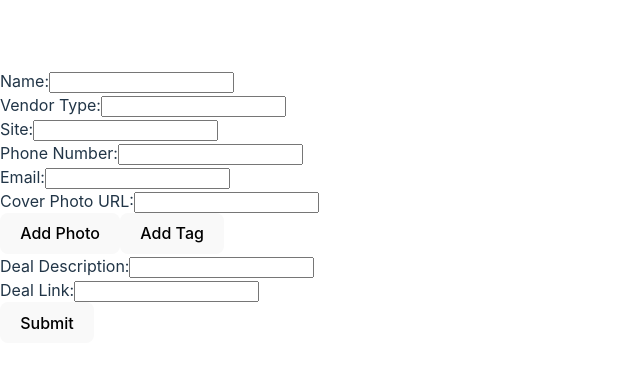
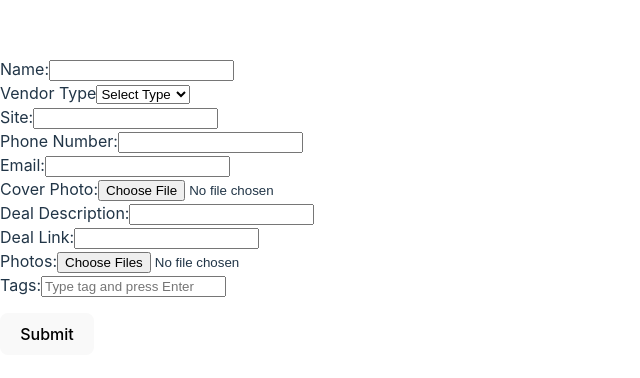
Before and after one commit to kerenk100/baot-travel, a React (Vite) app: page / in a window 1280 px wide. Shown: the part 194-572 px from the top of the page, without its empty margins (0-640 px from the left). Built offline with nearby package versions, Linux system fonts and the light colour scheme.

Commit message:
[sprint-1-team-3-shiran]Fix some fields types and handleChange functions

```diff
--- a/src/VendorForm.jsx
+++ b/src/VendorForm.jsx
@@ -7,20 +7,30 @@ function VendorForm() {
     site: '',
     phoneNumber: '',
     email: '',
-    coverPhoto: '',
-    photos: [],
+    coverPhoto: null,
     deal: {
       id: '',
       vendorId: '',
       description: '',
       link: ''
     },
+    photos: [],
     tags: []
   });
 
+  const VendorTypes = {
+    HOTELS: 'Hotels',
+    RESTAURANTS: 'Restaurants'
+  };
+
   const handleChange = (event) => {
     const { name, value } = event.target;
-    setVendor(vendor => ({ ...vendor, [name]: value }));
+    if(name.includes('.')) {
+      const [key, subKey] = name.split('.');
+      setVendor(vendor => ({ ...vendor, [key]: { ...vendor[key], [subKey]: value }}));
+    } else {
+      setVendor(vendor => ({ ...vendor, [name]: value }));
+    }
   };
 
   const handleSubmit = (event) => {
@@ -29,9 +39,51 @@ function VendorForm() {
     console.log('Form submitted:', vendor);
   };
 
+  const handleCoverPhotoChange = (event) => {
+    if (event.target.files.length > 0) {
+      const file = event.target.files[0];
+      setVendor(prevVendor => ({
+        ...prevVendor,
+        coverPhoto: file
+      }));
+    }
+  };
+
+  const handlePhotosChange = (event) => {
+    // For multiple files, spread the FileList into an array and add it to the existing photos array
+    const files = Array.from(event.target.files);
+    setVendor(prevVendor => ({
+      ...prevVendor,
+      photos: [...prevVendor.photos, ...files]
+    }));
+  };
+
+    const handleAddTag = (tag) => {
+      // Prevent adding empty tags
+      if (!tag.trim()) return;
+
+      setVendor(prevVendor => ({
+        ...prevVendor,
+        tags: [...prevVendor.tags, tag.trim()]
+      }));
+    };
+
+    const handleTagInputKeyDown = (event) => {
+      // Check if the Enter key was pressed
+      if (event.key === 'Enter') {
+        event.preventDefault(); // Prevent form submission
+        handleAddTag(event.target.value);
+        event.target.value = ''; // Clear input field after adding the tag
+      }
+    };
+
+  const handleVendorTypeChange = (event) => {
+    setVendor({...vendor, vendorType: event.target.value});
+  };
+
   return (
     <form onSubmit={handleSubmit}>
-       <div>
+      <div>
         <label>
           Name:
           <input type="text" name="name" value={vendor.name} onChange={handleChange} />
@@ -39,14 +91,18 @@ function VendorForm() {
       </div>
       <div>
         <label>
-          Vendor Type:
-          <input type="text" name="vendorType" value={vendor.vendorType} onChange={handleChange} />
+          Vendor Type
+          <select value={vendor.vendorType} onChange={handleVendorTypeChange}>
+            <option value="">Select Type</option>
+            <option value={VendorTypes.HOTELS}>{VendorTypes.HOTELS}</option>
+            <option value={VendorTypes.RESTAURANTS}>{VendorTypes.RESTAURANTS}</option>
+          </select>
         </label>
       </div>
       <div>
         <label>
           Site:
-          <input type="text" name="site" value={vendor.site} onChange={handleChange} />
+          <input type="url" name="site" value={vendor.site} onChange={handleChange} />
         </label>
       </div>
       <div>
@@ -63,59 +119,38 @@ function VendorForm() {
       </div>
       <div>
         <label>
-          Cover Photo URL:
-          <input type="text" name="coverPhoto" value={vendor.coverPhoto} onChange={handleChange} />
+          Cover Photo:
+          <input type="file" name="coverPhoto" onChange={handleCoverPhotoChange} />
         </label>
       </div>
-      {vendor.photos.map((photo, index) => (
-        <div key={index}>
-          <label>
-            Photo {index + 1} URL:
-            <input
-              type="text"
-              name="photos"
-              value={photo}
-              onChange={(e) => handleArrayChange(e, index, "photos")}
-            />
-          </label>
-        </div>
-      ))}
-      <button type="button" onClick={() => addArrayField("photos")}>Add Photo</button>
-      {vendor.tags.map((tag, index) => (
-        <div key={index}>
-          <label>
-            Tag {index + 1}:
-            <input
-              type="text"
-              name="tags"
-              value={tag}
-              onChange={(e) => handleArrayChange(e, index, "tags")}
-            />
-          </label>
-        </div>
-      ))}
-      <button type="button" onClick={() => addArrayField("tags")}>Add Tag</button>
       <div>
         <label>
           Deal Description:
-          <input
-            type="text"
-            name="deal.description"
-            value={vendor.deal.description}
-            onChange={handleChange}
-          />
+          <input type="text" name="deal.description" value={vendor.deal.description} onChange={handleChange}/>
         </label>
       </div>
       <div>
         <label>
           Deal Link:
-          <input
-            type="text"
-            name="deal.link"
-            value={vendor.deal.link}
-            onChange={handleChange}
-          />
+          <input type="url" name="deal.link" value={vendor.deal.link} onChange={handleChange}/>
         </label>
+      </div>
+      <div>
+        <label>
+          Photos:
+          <input type="file" name="photos" multiple onChange={handlePhotosChange} />
+        </label>
+      </div>
+      <div>
+        <label>
+          Tags:
+          <input type="text" onKeyDown={handleTagInputKeyDown}placeholder="Type tag and press Enter"/>
+        </label>
+        <ul>
+          {vendor.tags.map((tag, index) => (
+            <li key={index}>{tag}</li>
+          ))}
+        </ul>
       </div>
       <button type="submit">Submit</button>
     </form>
```
